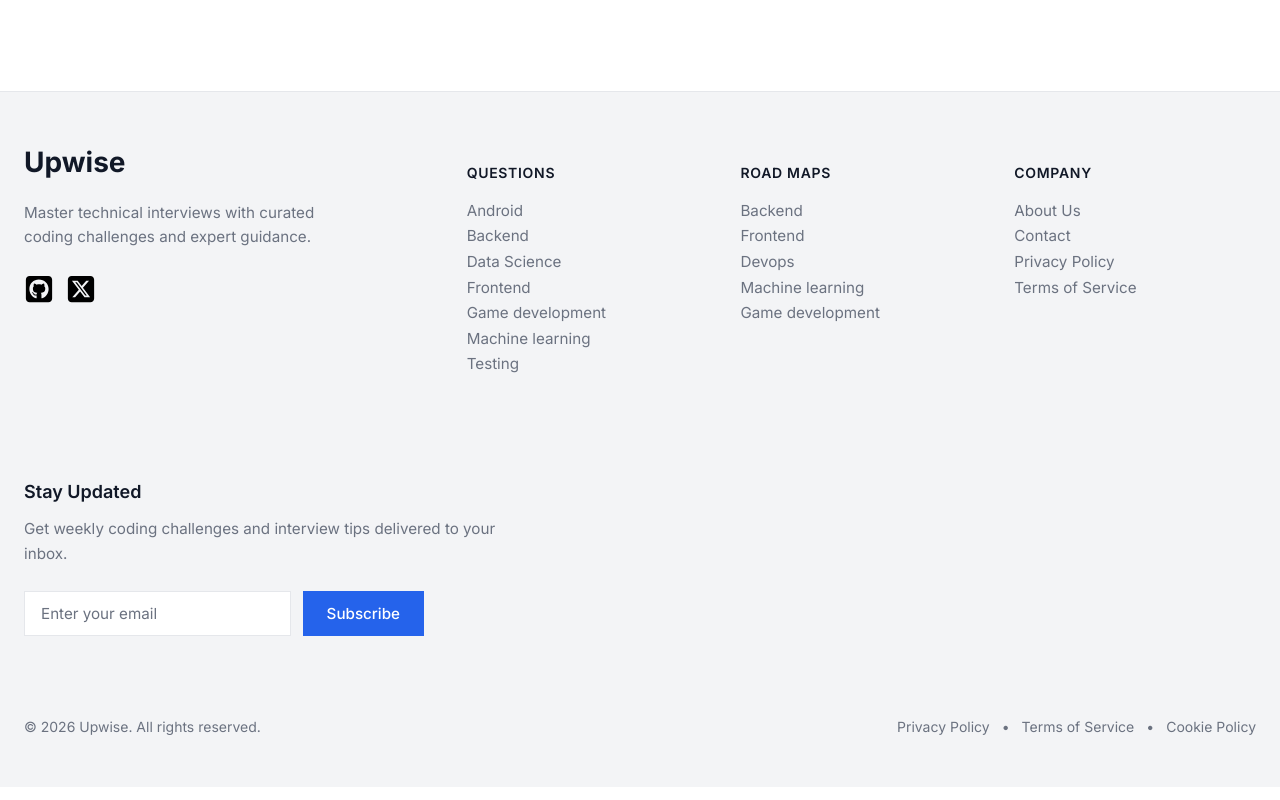
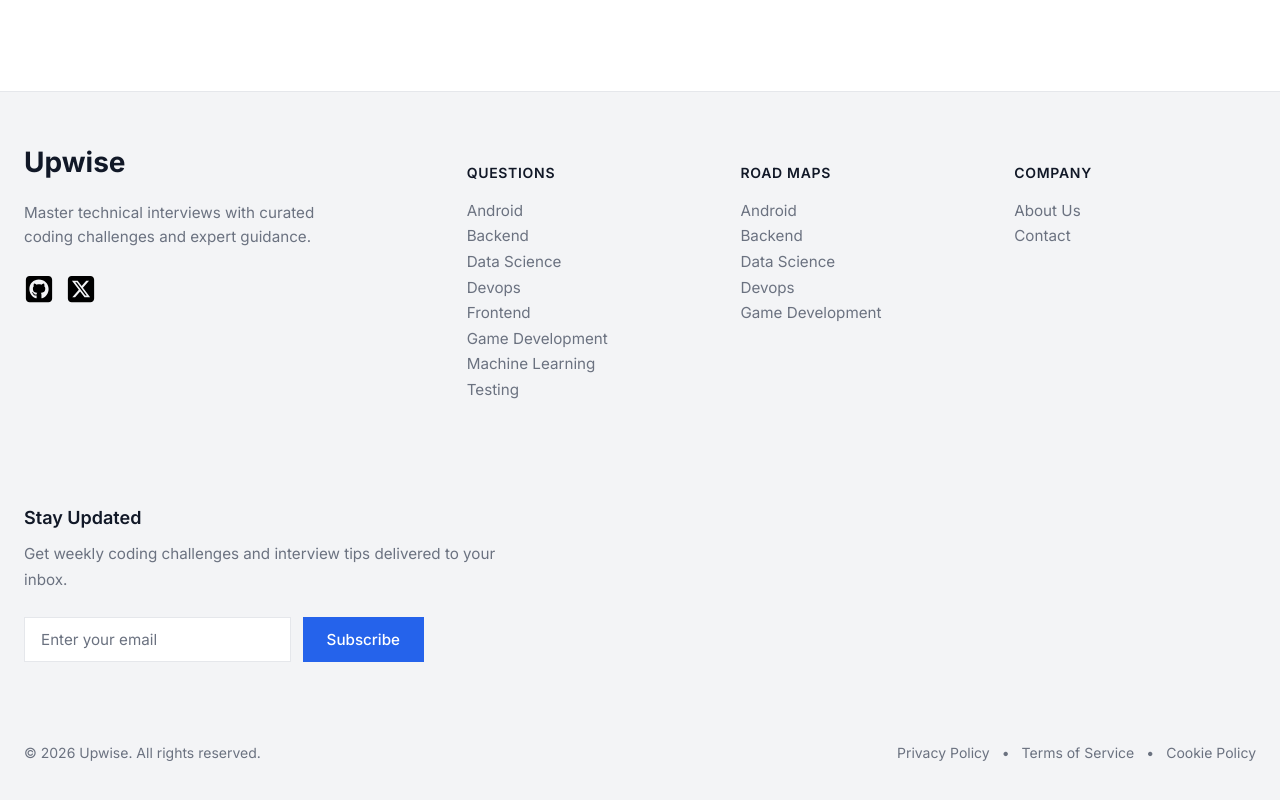
Before and after one commit to fourhtyoz/Upwise, a Next.js app: page / in a window 1280 px wide. Shown: the part 2034-2834 px from the top of the page. Built offline with nearby package versions, Linux system fonts and the light colour scheme.

Commit message:
footer menu items

```diff
--- a/components/ui/Footer/Footer.tsx
+++ b/components/ui/Footer/Footer.tsx
@@ -1,33 +1,78 @@
 import Link from 'next/link';
 import styles from './Footer.module.scss';
 import { FaSquareXTwitter, FaSquareGithub } from 'react-icons/fa6';
+import { ca } from 'zod/locales';
 
 export default function Footer() {
     const currentYear = new Date().getFullYear();
 
-    const blogCategories = [
-        'Android',
-        'Backend',
-        'Data Science',
-        'Frontend',
-        'Game development',
-        'Machine learning',
-        'Testing'
+    const questions = [
+        {
+            title: 'Android',
+            url: '/android'
+        },
+        {
+            title: 'Backend',
+            url: '/backend'
+        },
+        {
+            title: 'Data Science',
+            url: '/data-science'
+        },
+        {
+            title: 'Devops',
+            url: '/devops'
+        },
+        {
+            title: 'Frontend',
+            url: '/frontend'
+        },
+        {
+            title: 'Game Development',
+            url: '/game-development'
+        },
+        {
+            title: 'Machine Learning',
+            url: '/machine-learning'
+        },
+        {
+            title: 'Testing',
+            url: '/testing'
+        }
     ];
 
     const roadMaps = [
-        'Backend',
-        'Frontend',
-        'Devops',
-        'Machine learning',
-        'Game development'
+        {
+            title: 'Android',
+            url: '/road-maps/android'
+        },
+        {
+            title: 'Backend',
+            url: '/road-maps/backend'
+        },
+        {
+            title: 'Data Science',
+            url: '/road-maps/data-science'
+        },
+        {
+            title: 'Devops',
+            url: '/road-maps/devops'
+        },
+        {
+            title: 'Game Development',
+            url: '/road-maps/game-development'
+        }
     ];
 
     const company = [
-        'About Us',
-        'Contact',
-        'Privacy Policy',
-        'Terms of Service'
+        {
+            title: 'About Us',
+            url: '/about'
+        },
+        {
+            title: 'Contact',
+            url: '/contact'
+        }
     ];
 
     const socialLinks = [
@@ -80,16 +125,16 @@ export default function Footer() {
                         <div className={styles.linksColumn}>
                             <h3 className={styles.columnTitle}>Questions</h3>
                             <ul className={styles.linksList}>
-                                {blogCategories.map((category) => (
+                                {questions.map((item) => (
                                     <li
-                                        key={category}
+                                        key={item.title}
                                         className={styles.linkItem}
                                     >
                                         <Link
-                                            href={`/category/${category.toLowerCase().replace(/\s+/g, '-')}`}
+                                            href={`${item.url}`}
                                             className={styles.link}
                                         >
-                                            {category}
+                                            {item.title}
                                         </Link>
                                     </li>
                                 ))}
@@ -99,16 +144,16 @@ export default function Footer() {
                         <div className={styles.linksColumn}>
                             <h3 className={styles.columnTitle}>Road Maps</h3>
                             <ul className={styles.linksList}>
-                                {roadMaps.map((resource) => (
+                                {roadMaps.map((item) => (
                                     <li
-                                        key={resource}
+                                        key={item.title}
                                         className={styles.linkItem}
                                     >
                                         <Link
-                                            href={`/resources/${resource.toLowerCase().replace(/\s+/g, '-')}`}
+                                            href={`${item.url}`}
                                             className={styles.link}
                                         >
-                                            {resource}
+                                            {item.title}
                                         </Link>
                                     </li>
                                 ))}
@@ -119,12 +164,15 @@ export default function Footer() {
                             <h3 className={styles.columnTitle}>Company</h3>
                             <ul className={styles.linksList}>
                                 {company.map((item) => (
-                                    <li key={item} className={styles.linkItem}>
+                                    <li
+                                        key={item.title}
+                                        className={styles.linkItem}
+                                    >
                                         <Link
-                                            href={`/${item.toLowerCase().replace(/\s+/g, '-')}`}
+                                            href={`${item.url}`}
                                             className={styles.link}
                                         >
-                                            {item}
+                                            {item.title}
                                         </Link>
                                     </li>
                                 ))}
--- a/components/ui/Navbar/Navbar.tsx
+++ b/components/ui/Navbar/Navbar.tsx
@@ -12,7 +12,7 @@ export default function Navbar() {
     const navItems = [
         { name: 'Interview questions', href: '/questions' },
         { name: 'Coding challenges', href: '/challenges' },
-        { name: 'Road maps', href: '/roadmaps' },
+        { name: 'Road maps', href: '/road-maps' },
         { name: 'Books & Resources', href: '/resources' }
     ];
 
```
